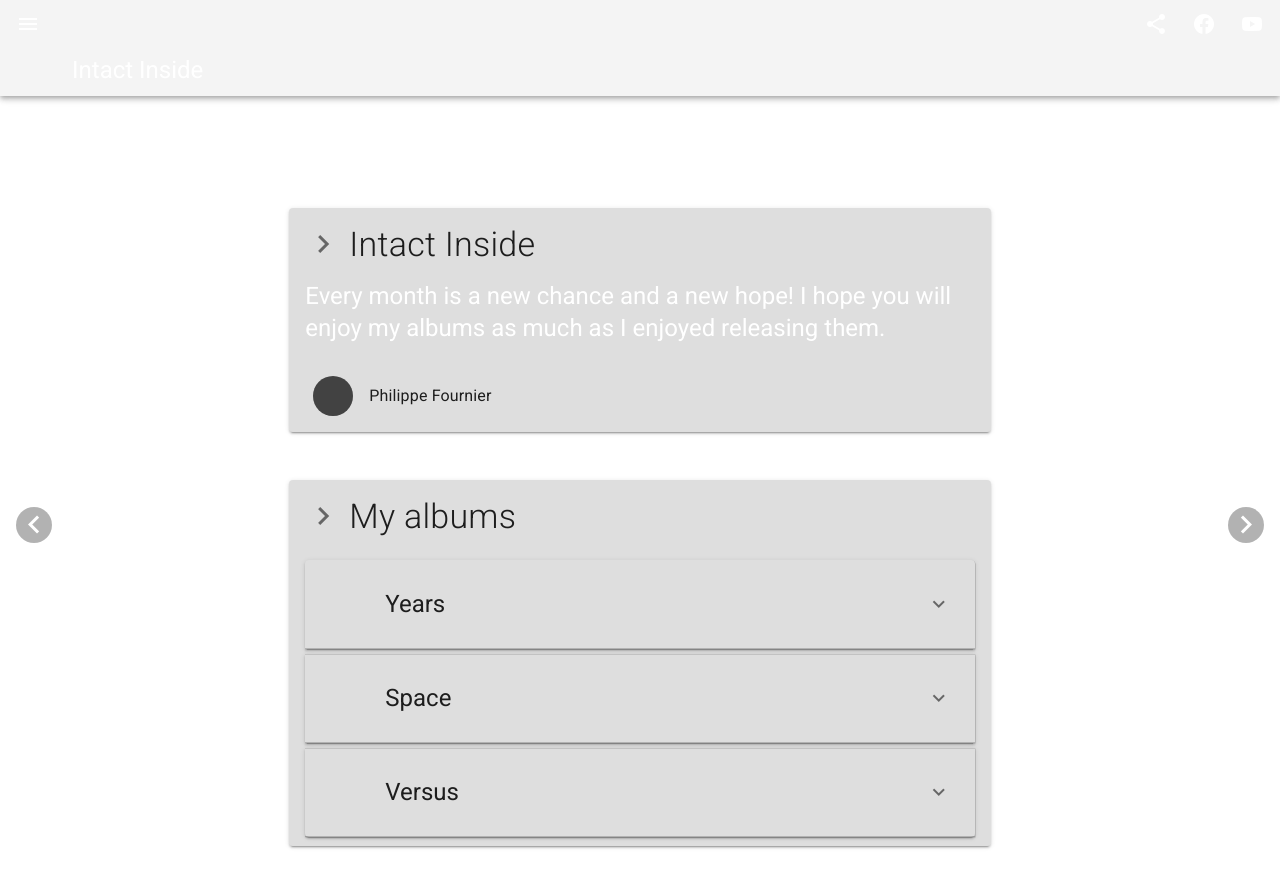
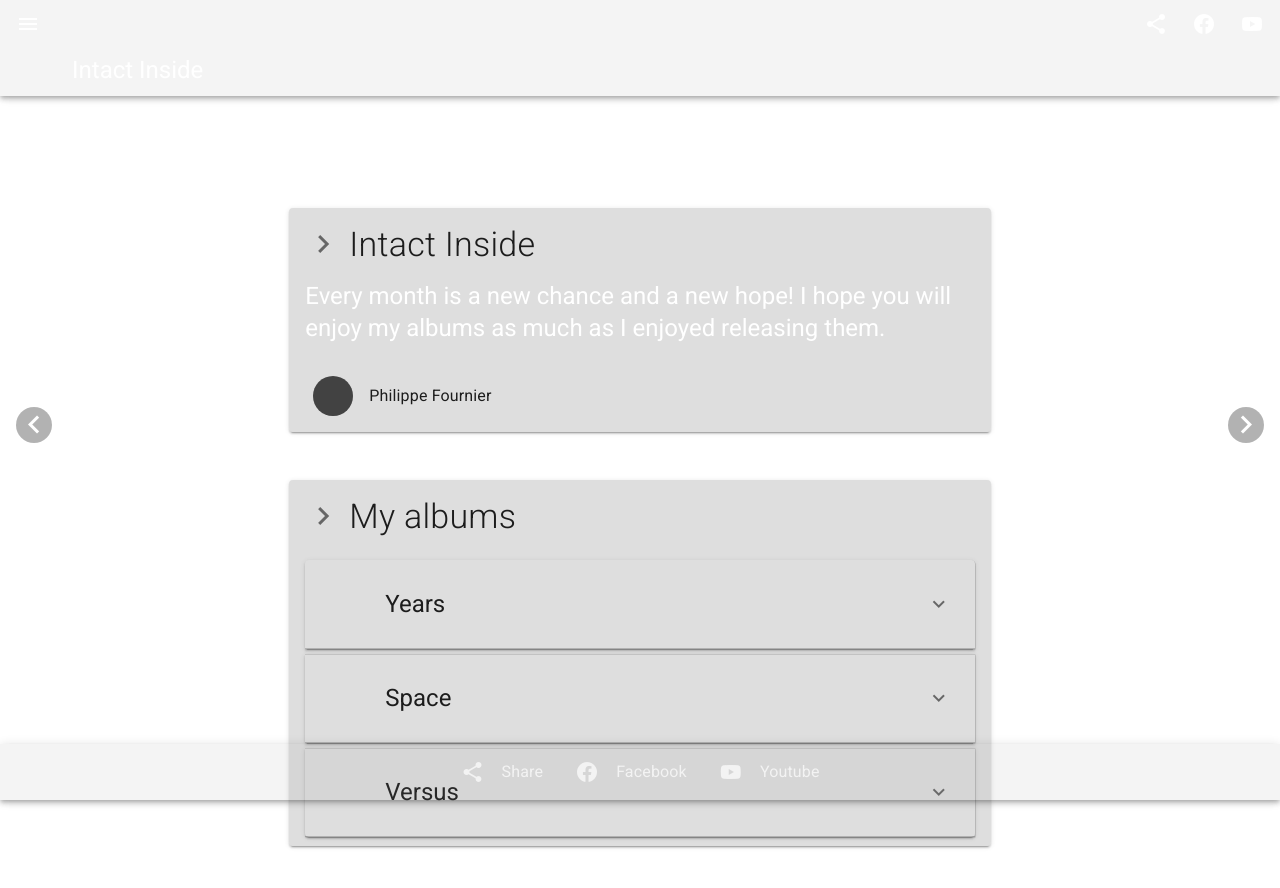
Before and after one commit to iFairPlay22/Intact-Inside-App, a Vue app: page / in a window 1280 px wide. Shown: the top 888 px of the page. After the commit the page ends 854 px from the top, so only its background shows below. Built offline with nearby package versions, Linux system fonts and the light colour scheme.

Commit message:
Beginning responsive design + app header / footer

```diff
--- a/src/App.vue
+++ b/src/App.vue
@@ -1,10 +1,10 @@
 <template>
-    <v-app id="content">
-        <mast-head/>
+    <v-app>
+      <mast-head/>
 
-        <router-view/>
+      <router-view/>
 
-        <mast-foot/>
+      <mast-foot/>
     </v-app>
 </template>
 
@@ -43,3 +43,25 @@
     }
   };
  </script>
+
+ <style>
+  /* width */
+  ::-webkit-scrollbar {
+    width: 10px;
+  }
+
+  /* Track */
+  ::-webkit-scrollbar-track {
+    background: transparent;
+  }
+
+  /* Handle */
+  ::-webkit-scrollbar-thumb {
+    background: rgba(145, 145, 145, .4);
+  }
+
+  /* Handle on hover */
+  ::-webkit-scrollbar-thumb:hover {
+    background: rgba(145, 145, 145, .6);
+  }
+ </style>
--- a/src/components/MastFoot.vue
+++ b/src/components/MastFoot.vue
@@ -1,6 +1,6 @@
 <template>
     <v-bottom-navigation
-      absolute
+      app
       background-color="rgba(145,145,145,.1)"
       color="white"
       dark
--- a/src/components/MastHead.vue
+++ b/src/components/MastHead.vue
@@ -1,6 +1,6 @@
 <template>
   <v-app-bar
-    absolute
+    app
     color="rgba(145,145,145,.1)"
     dark
     dense
--- a/src/components/home/Albums.vue
+++ b/src/components/home/Albums.vue
@@ -1,5 +1,5 @@
 <template>
-    <v-card color="rgba(145,145,145,.3)" width="60%" class="mt-12">
+    <v-card color="rgba(145,145,145,.3)" width="60%" class="mt-12" min-width="300px">
         <v-card-title>
             <v-icon large left>
                 chevron_right
@@ -26,7 +26,7 @@
                                 </v-list-item-content>
                             </v-list-item-group>
                         </v-expansion-panel-header>
-                        <v-expansion-panel-content>
+                        <v-expansion-panel-content style="max-height: 200px" class="overflow-y-auto">
 
                             <v-list color="transparent">
                                 <v-list-item-group>
@@ -63,7 +63,7 @@
                                 </v-list-item-content>
                             </v-list-item-group>
                         </v-expansion-panel-header>
-                        <v-expansion-panel-content>
+                        <v-expansion-panel-content style="max-height: 200px" class="overflow-y-auto">
 
                             <v-list color="transparent">
                                 <v-list-item-group>
@@ -99,7 +99,7 @@
                                 </v-list-item-content>
                             </v-list-item-group>
                         </v-expansion-panel-header>
-                        <v-expansion-panel-content>
+                        <v-expansion-panel-content style="max-height: 200px" class="overflow-y-auto">
 
                             <v-list color="transparent">
                                 <v-list-item-group>
--- a/src/components/home/Blog.vue
+++ b/src/components/home/Blog.vue
@@ -1,5 +1,5 @@
 <template>
-    <v-card color="rgba(145,145,145,.3)" width="60%" class="mt-12">
+    <v-card color="rgba(145,145,145,.3)" width="60%" class="mt-12" min-width="300px">
         <v-card-title class="d-flex justify-center mr-5">
             <span>
                 <v-icon large left>
--- a/src/components/home/Presentation.vue
+++ b/src/components/home/Presentation.vue
@@ -1,5 +1,5 @@
 <template>
-    <v-carousel height="100%" hide-delimiters interval=10>
+    <v-carousel height="100%" width="100%" hide-delimiters interval="1000">
         <v-carousel-item v-for="(link, i) in links" :key="i" :src="link">
             <v-container grid-list-md class="container">
                 <v-layout align-center justify-center space-around column fill-height>
@@ -43,6 +43,5 @@
 <style scoped>
   .container {
     margin-top: 200px;
-    margin-bottom: 200px;
   }
 </style>
--- a/src/components/home/Slogan.vue
+++ b/src/components/home/Slogan.vue
@@ -1,5 +1,5 @@
 <template>
-    <v-card color="rgba(145,145,145,.3)" width="60%">
+    <v-card color="rgba(145,145,145,.3)" width="60%" min-width="300px">
         <v-card-title>
             <v-icon large left>
                 chevron_right
--- a/src/views/Home.vue
+++ b/src/views/Home.vue
@@ -1,7 +1,5 @@
 <template>
-  <v-app>
-    <presentation/>
-  </v-app>
+  <presentation/>
 </template>
 
 <script>
```
